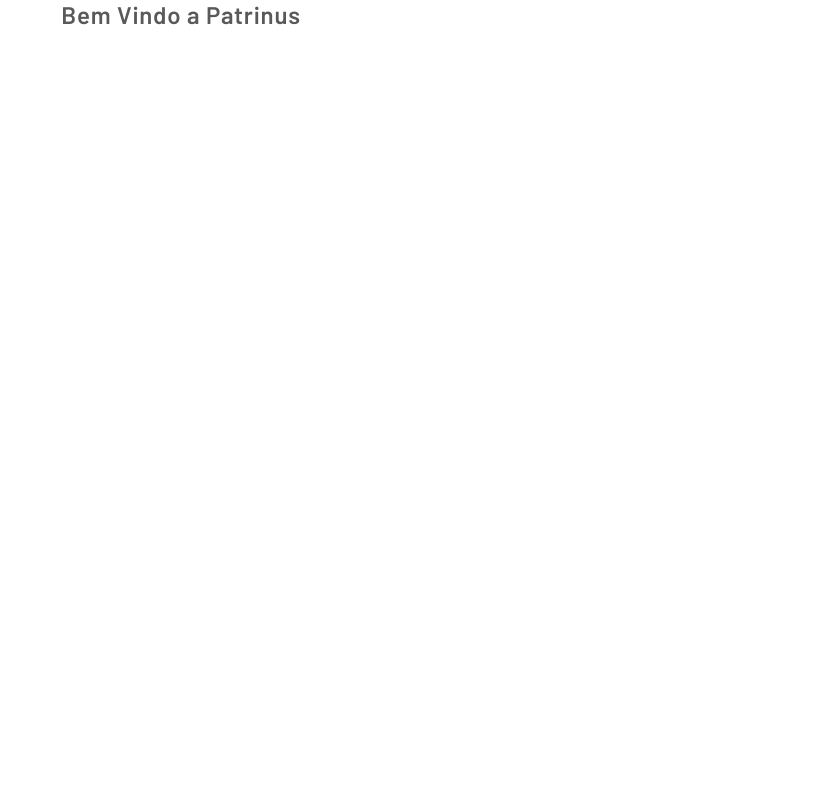
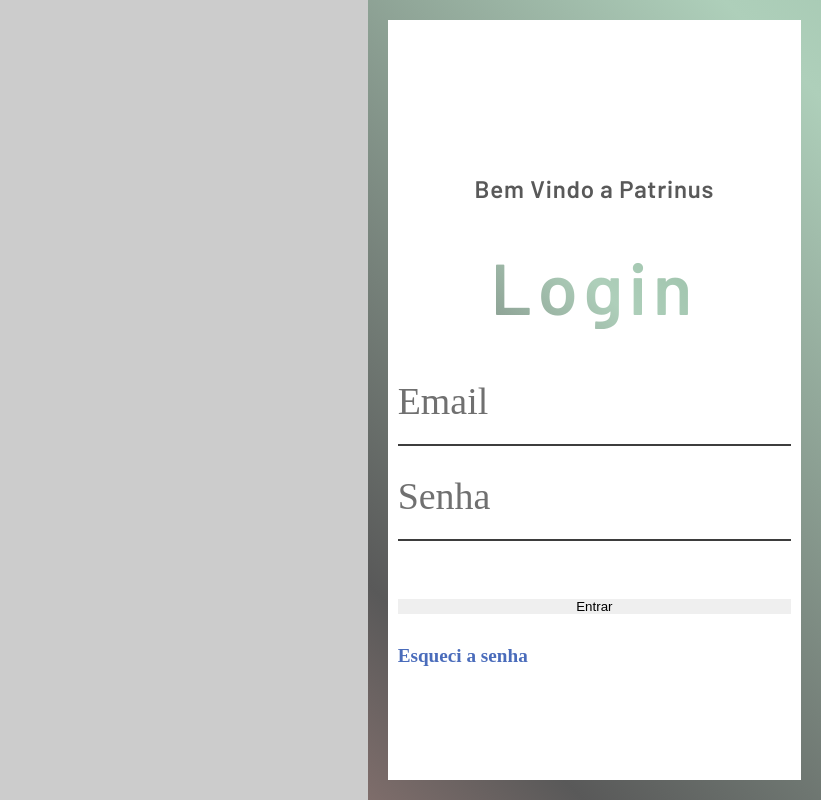
Before and after one commit to moises-macedo/patrinus_, a React (Create React App) app: page / in a window 1280 px wide. Shown: the whole page, without its empty margins (459-1280 px from the left). Built offline with nearby package versions, Linux system fonts and the light colour scheme.

Commit message:
feature: continuação na estilizacao do input

```diff
--- a/src/Components/Input/index.jsx
+++ b/src/Components/Input/index.jsx
@@ -6,7 +6,7 @@
         <Container>
       <label>{label}</label>
       <InputContainer >
-        <input   />
+        <input/>
       </InputContainer>
     </Container>
     )
--- a/src/Components/Login/index.jsx
+++ b/src/Components/Login/index.jsx
@@ -1,8 +1,8 @@
 import React from "react";
 import { useNavigate } from "react-router-dom";
-import { apiPatrinus } from "../../services/api";
-import { Button } from "../Button";
-import Input from "../Input";
+import { apiPatrinus } from "../../Services/api";
+// import { Button } from "../Button";
+import {Input} from "../Input";
 import { TextScreenIndex } from "../TextScreenIndex";
 import { TitleScreenIndex } from "../TitleScreenIndex";
 
@@ -12,7 +12,7 @@
 import { yupResolver } from "@hookform/resolvers/yup";
 import { useForm } from "react-hook-form";
 
-import { Container, ContentText, Loginbase, ContentLogin } from "./styled";
+import { Container, ContentText, Loginbase, ContentLogin, Blur} from "./styled";
 
 
 
@@ -36,10 +36,9 @@
   });
 
   const closeModalEvent = (e) => {
-    // console.log(e.currentTarget.id);
-    // if (e.target.id === id) {
-    //   setOpenLogin(false);
-    // }
+    if (e.target.id === id) {
+      setOpenLogin(false);
+    }
   };
 
   const navigate = useNavigate();
@@ -59,7 +58,8 @@
   };
 
   return (
-    <Container id={id} onClick={closeModalEvent}>
+    <Container  onClick={closeModalEvent}>
+      <Blur id={id}></Blur>
       <Loginbase>
         <ContentLogin>
           <ContentText>
@@ -82,9 +82,9 @@
               label="Senha"
               type="password"
             />
-            <Button color="login" type="submit">
+            <button color="login" type="submit">
               Entrar
-            </Button>
+            </button>
           </form>
           <p>Esqueci a senha</p>
         </ContentLogin>
--- a/src/Components/Login/styled.js
+++ b/src/Components/Login/styled.js
@@ -1,81 +1,81 @@
-import styled from "styled-components";
+import styled, { keyframes } from "styled-components";
 
 export const Container = styled.div`
+  width: 100%;
+  height: 100vh;
   display: flex;
-  justify-content: flex-end;
-  flex: 2;
-  backdrop-filter: blur(3px);
-  -webkit-backdrop-filter: blur(3px);
-  background: rgba(0, 0, 0, 0.2);
-  height: 100%;
-
-  @media (max-width: 900px) {
-    height: 100vh;
-  }
+  justify-content: space-between;
 `;
 
 export const ContentText = styled.div`
-  margin-top: 30px;
+  width: 100%;
 
   h3 {
-    margin-bottom: 30px;
+    margin: 40px 0;
   }
 
   h2 {
-    margin: 70px 0;
+    margin-bottom: 50px;
   }
 
-  @media (max-width: 900px) {
-    margin-top: 20px;
+  svg {
+    margin-bottom: 10px;
+    font-size: 1.4rem;
+    color: var(--dark-2);
+    display: block;
+    position: relative;
+    top: 20px;
+    left: 90%;
+    transform: translate(-50%, -50%);
 
-    h3 {
-      margin-bottom: 30px;
-    }
-
-    h2 {
-      margin: 60px 0;
+    @media (min-width: 460px) {
+      display: none;
     }
   }
 `;
 
 export const ContentLogin = styled.div`
-  background-color: #fff;
-  border: 1px solid #000;
+  z-index: 5;
+  display: flex;
+  flex-direction: column;
+  justify-content: center;
+  padding: 10px;
+  background-color: #ffff;
+  width: 100%;
   height: 100%;
-  border-radius: 8px;
-  padding: 20px;
-  display: flex;
-  width: 100%;
-  justify-content: flex-start;
-  flex-direction: column;
-  align-items: center;
+  @media (max-width: 460px) {
+    max-width: 500px;
+  }
 
-  svg {
-    @media (max-width: 530px) {
-      display: block;
-      text-align: right;
-      position: absolute;
-      top: 40px;
-      right: 50px;
-      font-size: 1.5rem;
-      color: var(--dark-2);
-    }
-    display: none;
+  form {
+    width: 100%;
+  }
+
+  div + div {
+    margin: 20px 0;
+  }
+
+  button {
+    width: 100%;
+    margin-top: 30px;
   }
 
   p {
-    width: 100%;
-    text-align: left;
-    margin-left: 15px;
-    font-size: 1.3rem;
+    margin-top: 30px;
+    font-weight: bold;
+    font-size: 1.2rem;
     color: #4a6cbb;
   }
 `;
 
 export const Loginbase = styled.div`
+  padding: 20px;
+  flex: 1;
   width: 100%;
-  max-width: 500px;
   height: 100%;
+  display: flex;
+  justify-content: center;
+  align-items: flex-start;
   background: linear-gradient(
     45deg,
     var(--primary-1),
@@ -86,40 +86,23 @@
   );
   background-size: 300% 300%;
   animation: colors 15s ease infinite;
-  flex: 1;
-  padding: 20px;
-  form {
-    width: 100%;
-    margin-top: 30px;
+`;
 
-    button,
-    input {
-      width: 100%;
-    }
+export const Blur = styled.div`
+  backdrop-filter: blur(3px);
+  -webkit-backdrop-filter: blur(3px);
+  background: rgba(0, 0, 0, 0.2);
+  flex: 2;
+  width: 100%;
+  height: 100%;
 
-    button {
-      margin: 50px 0;
-      font-size: 1.6rem;
+  @media (max-width: 460px) {
+    display: none;
+  }
+`;
 
-      @media (max-width: 900px) {
-        margin: 30px 0;
-      }
-    }
-
-    div {
-      width: 100%;
-    }
-
-    div + div {
-      margin-top: 40px;
-      @media (max-width: 900px) {
-        margin-top: 10px;
-      }
-    }
-  }
-
-  @keyframes colors {
-    0% {
+export const Colors = keyframes`
+  0% {
       background-position: 0% 50%;
     }
     50% {
@@ -129,5 +112,4 @@
     100% {
       background-position: 0% 50%;
     }
-  }
 `;
--- a/src/Components/ScreenTest/index.jsx
+++ b/src/Components/ScreenTest/index.jsx
@@ -1,5 +1,6 @@
 import { TextScreenIndex } from "../TextScreenIndex";
+import { Login } from "../Login";
 
 export const ScreenTest = () => {
-  return <TextScreenIndex text={"Bem Vindo a Patrinus"}/>
+  return <Login />;
 };
```
